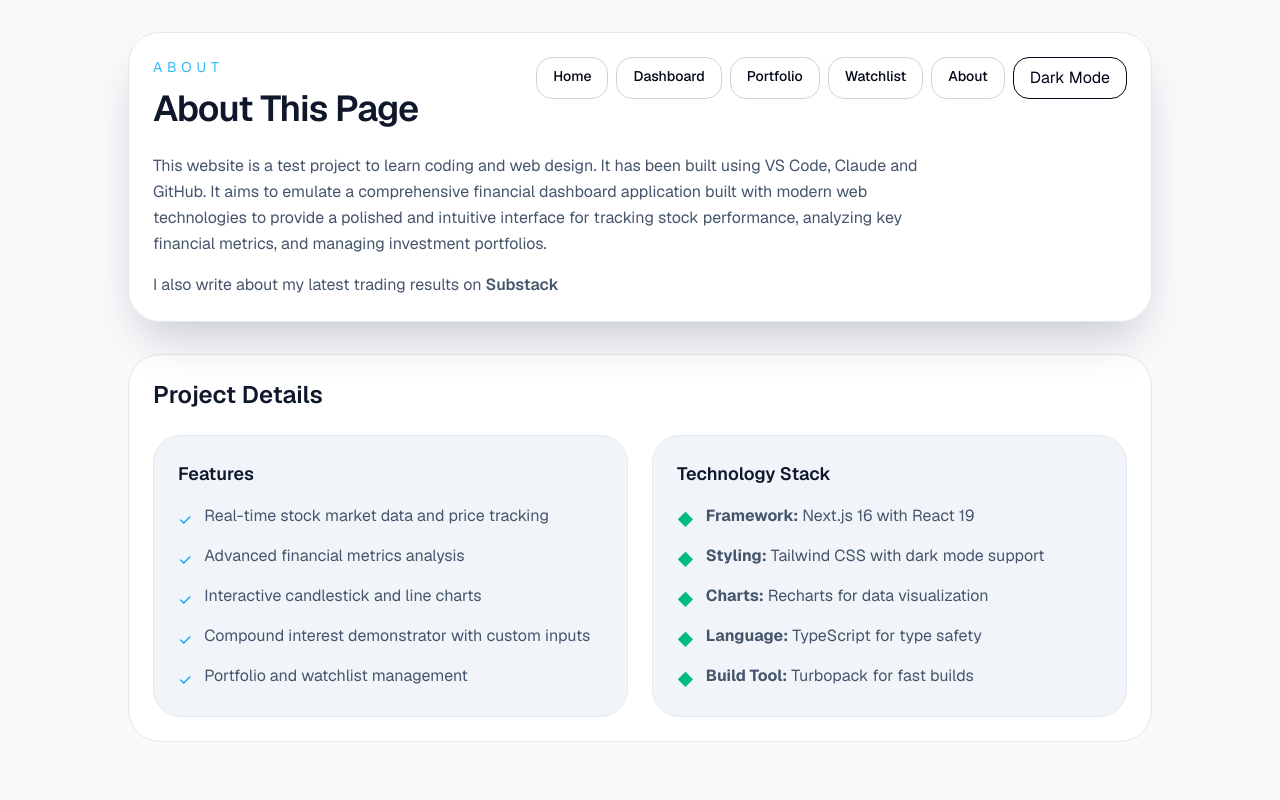
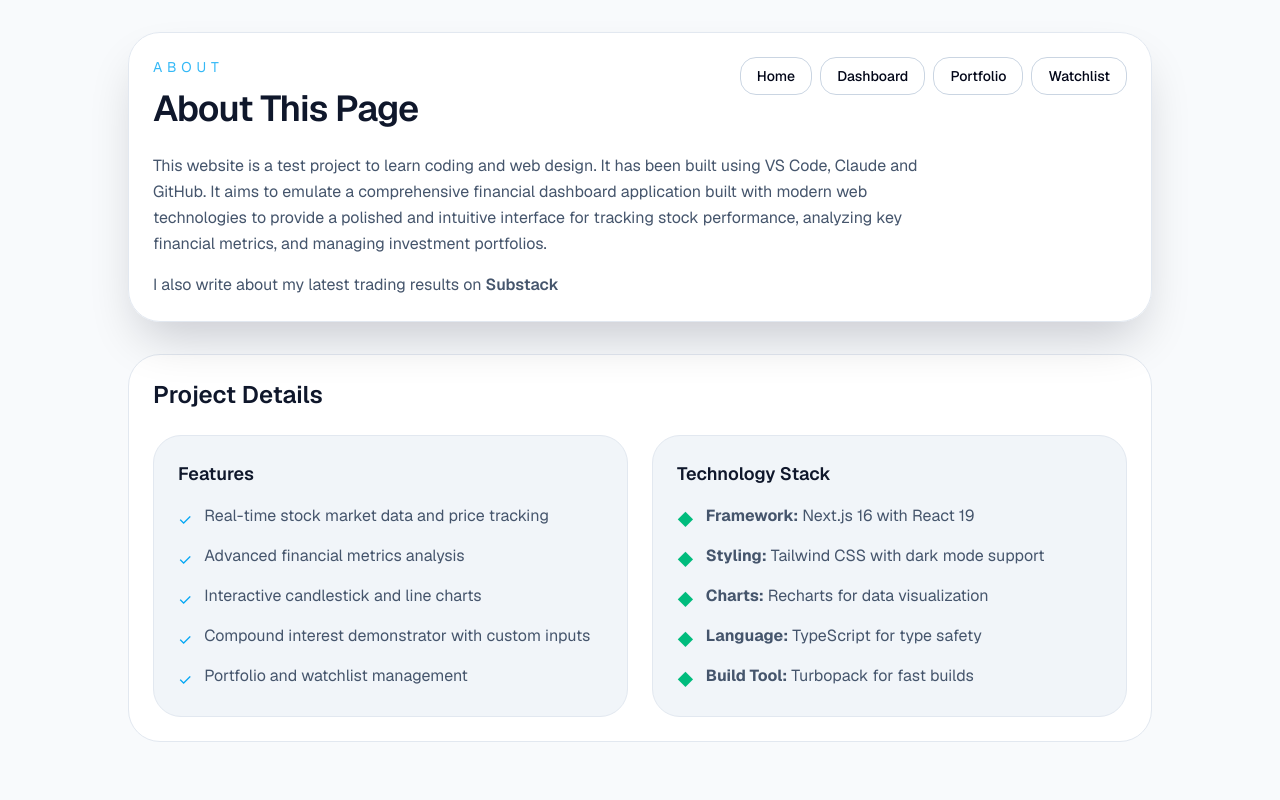
Before and after one commit to appcoder3-design/dashboard-app, a Next.js app: page /about in a window 1280 px wide. Shown: the top 800 px of the page. Built offline with nearby package versions, Linux system fonts and the light colour scheme.

Commit message:
Remove unused theme chrome from About header

```diff
--- a/src/app/about/page.tsx
+++ b/src/app/about/page.tsx
@@ -1,6 +1,5 @@
 "use client";
 
-import { useEffect, useState } from "react";
 import Link from "next/link";
 
 const navItems = [
@@ -8,30 +7,12 @@ const navItems = [
   { href: "/dashboard", label: "Dashboard" },
   { href: "/portfolio", label: "Portfolio" },
   { href: "/watchlist", label: "Watchlist" },
-  { href: "/about", label: "About" },
 ] as const;
 
 export default function About() {
-  const [isDarkMode, setIsDarkMode] = useState(() => {
-    if (typeof window === "undefined") return false;
-    const savedTheme = window.localStorage.getItem("dashboard-theme");
-    return savedTheme === "light";
-  });
-
-  useEffect(() => {
-    if (typeof window === "undefined") return;
-    window.document.documentElement.classList.toggle("dark-theme", isDarkMode);
-    window.document.documentElement.classList.toggle("light-theme", !isDarkMode);
-    window.localStorage.setItem("dashboard-theme", isDarkMode ? "dark" : "light");
-  }, [isDarkMode]);
-
-  const pageClasses = isDarkMode ? "bg-slate-950 text-slate-100" : "bg-slate-50 text-slate-950";
-  const cardClasses = isDarkMode
-    ? "border border-slate-800 bg-slate-900/90"
-    : "border border-slate-200 bg-white/95";
-  const softCardClasses = isDarkMode
-    ? "border border-slate-800 bg-slate-900/80"
-    : "border border-slate-200 bg-slate-100";
+  const pageClasses = "bg-slate-50 text-slate-950";
+  const cardClasses = "border border-slate-200 bg-white/95";
+  const softCardClasses = "border border-slate-200 bg-slate-100";
 
   return (
     <div className={`min-h-screen px-4 py-8 transition-colors duration-300 ${pageClasses}`}>
@@ -48,18 +29,11 @@ export default function About() {
                   <Link
                     key={item.href}
                     href={item.href}
-                    className="rounded-2xl border border-slate-300 px-4 py-2 text-sm font-medium transition hover:border-sky-500 hover:bg-sky-500/10 dark:border-slate-700 dark:hover:border-cyan-400 dark:hover:bg-cyan-500/10"
+                    className="rounded-2xl border border-slate-300 px-4 py-2 text-sm font-medium transition hover:border-sky-500 hover:bg-sky-500/10"
                   >
                     {item.label}
                   </Link>
                 ))}
-                <button
-                  type="button"
-                  onClick={() => setIsDarkMode((current) => !current)}
-                  className="rounded-2xl border px-4 py-2 text-sm font-medium transition hover:border-sky-400 hover:bg-sky-500/10 dark:hover:border-cyan-400 whitespace-nowrap"
-                >
-                  {isDarkMode ? "Light Mode" : "Dark Mode"}
-                </button>
               </div>
             </div>
             <div>
```
